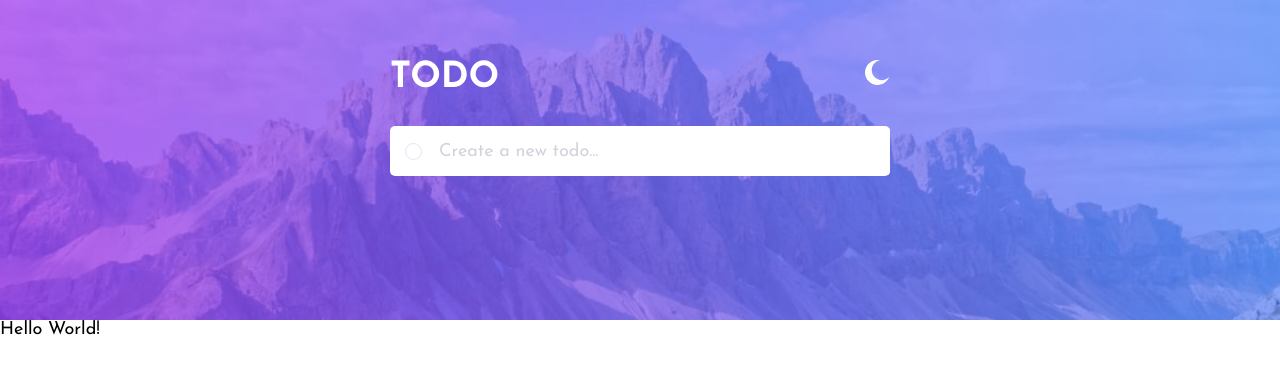
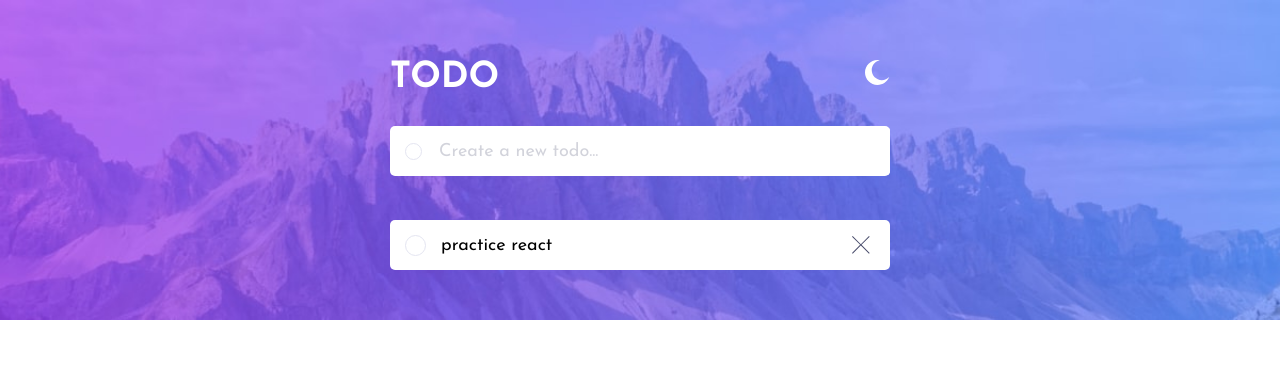
Before and after one commit to ashkan-zs/react-todo-list, a React (Create React App) app: page / in a window 1280 px wide. Shown: the top 374 px of the page. Built offline with nearby package versions, Linux system fonts and the light colour scheme.

Commit message:
Add Todo List Component - layout

```diff
--- a/src/App.tsx
+++ b/src/App.tsx
@@ -1,3 +1,4 @@
+import TodoList from "./components/TodoList";
 import Header from "./components/ui/Header";
 import Layout from "./components/ui/Layout";
 
@@ -5,7 +6,9 @@ function App() {
   return (
     <>
       <Header />
-      <Layout>Hello World!</Layout>
+      <Layout>
+        <TodoList />
+      </Layout>
     </>
   );
 }
--- /dev/null
+++ b/src/components/TodoItem.module.css
@@ -0,0 +1,63 @@
+.todoItem {
+  position: relative;
+  display: flex;
+  width: 100%;
+  align-items: center;
+  justify-content: space-between;
+  background-color: #fff;
+  height: 50px;
+  border-radius: 5px;
+}
+
+.icon {
+  margin: 20px;
+  cursor: pointer;
+}
+
+.taskCheckbox {
+  display: flex;
+  cursor: pointer;
+  align-items: center;
+}
+
+.checkbox {
+  display: none;
+}
+
+.customCheckbox {
+  display: inline-flex;
+  justify-content: center;
+  align-items: center;
+  height: 15px;
+  width: 15px;
+  margin: 5px 15px;
+  border-radius: 50%;
+  padding: 2px;
+  border: 1px solid hsl(236, 33%, 92%);
+}
+
+.checkboxIcon {
+  opacity: 0;
+  width: 10px;
+}
+
+.todoText {
+  margin: 0;
+}
+
+.checkbox:checked + .taskCheckbox .customCheckbox {
+  background-image: linear-gradient(
+    to bottom right,
+    hsl(192, 100%, 67%),
+    hsl(280, 87%, 65%)
+  );
+}
+
+.checkbox:checked + .taskCheckbox .checkboxIcon {
+  opacity: 1;
+}
+
+.checkbox:checked + .taskCheckbox .todoText {
+  color: hsl(236, 33%, 92%);
+  text-decoration: line-through;
+}
--- /dev/null
+++ b/src/components/TodoItem.tsx
@@ -0,0 +1,24 @@
+import classes from "./TodoItem.module.css";
+import closeIcon from "./../assets/images/icon-cross.svg";
+import checkIcon from "./../assets/images/icon-check.svg";
+
+const TodoItem = () => {
+  return (
+    <li className={classes.todoItem}>
+      <input className={classes.checkbox} id="checkbox" type="checkbox" />
+      <label htmlFor="checkbox" className={classes.taskCheckbox}>
+        <span className={classes.customCheckbox}>
+          <img
+            className={classes.checkboxIcon}
+            src={checkIcon}
+            alt="check icon"
+          />
+        </span>
+        <p className={classes.todoText}>practice react</p>
+      </label>
+      <img className={classes.icon} src={closeIcon} alt="close icon" />
+    </li>
+  );
+};
+
+export default TodoItem;
--- /dev/null
+++ b/src/components/TodoList.module.css
@@ -0,0 +1,5 @@
+.todoList {
+  list-style: none;
+  margin: 0;
+  padding: 0;
+}
--- /dev/null
+++ b/src/components/TodoList.tsx
@@ -0,0 +1,13 @@
+import TodoItem from "./TodoItem";
+
+import classes from "./TodoList.module.css";
+
+const TodoList = () => {
+  return (
+    <ul className={classes.todoList}>
+      <TodoItem />
+    </ul>
+  );
+};
+
+export default TodoList;
--- a/src/components/ui/Layout.module.css
+++ b/src/components/ui/Layout.module.css
@@ -1,2 +1,7 @@
 .layout {
+  display: flex;
+  flex-direction: column;
+  margin: 0 auto;
+  width: 500px;
+  margin-top: -100px;
 }
```
